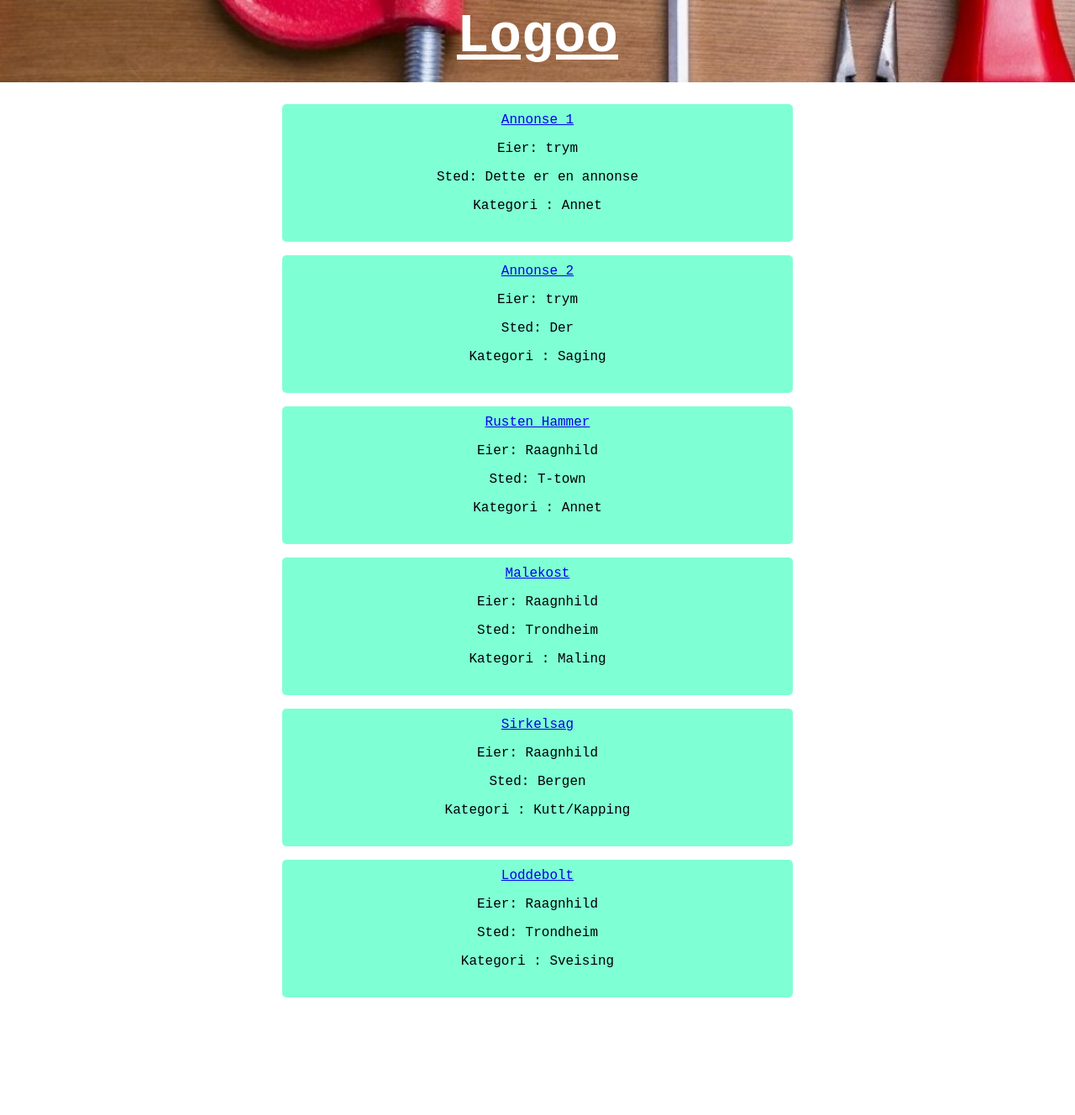
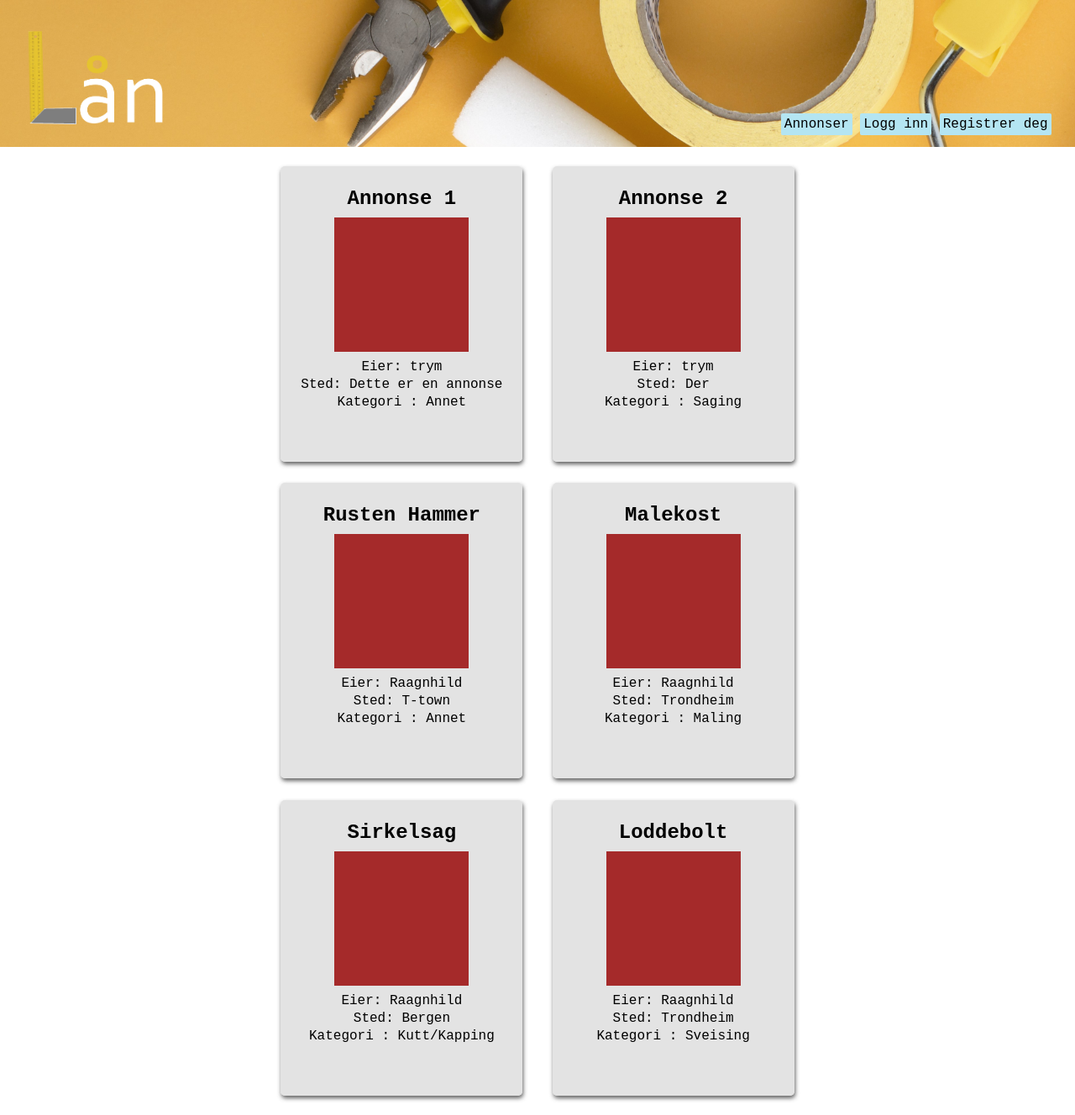
Before and after one commit to andreastande/Verktoy, a Django app: page /homepage/listing/overview in a window 1280 px wide. Shown: the whole page at 84% size. Before the commit the page ends 1188 px from the top, so only its background shows below. Run offline with Django 4.2, Linux system fonts and the light colour scheme; data comes from the database, SQL or seed files in the repository; both versions use the stored data as it was after the commit.

Commit message:
navigation bar implemented

```diff
--- a/verktoy_project/homepage/templates/homepage/landingpage.html
+++ b/verktoy_project/homepage/templates/homepage/landingpage.html
@@ -14,7 +14,9 @@
   <body class="bg">
     <div class="landingpage">
         <div class="logodiv">
-            <a href="{% url 'homepage:home' %}">Logoo</a>
+            <a href="{% url 'homepage:home' %}">
+              <img src="{% static 'img/logo.png' %}" alt="En nydelig logo" class="logoIMG">
+            </a>
         </div>
         <div>
             <a href="{% url 'homepage:home' %}" class=knapp>Videre</a>
--- a/verktoy_project/homepage/templates/homepage/listing.html
+++ b/verktoy_project/homepage/templates/homepage/listing.html
@@ -17,10 +17,10 @@
         {{listing.location}}</p>
       <br>
       <p>Beskrivelse: <br>
-        {{listing.location}}</p>
+        {{listing.location}}</p> {% comment "Change to description" %}{% endcomment %}
       <br>
       <p>Kategori <br>
-        {{listing.location}}</p>
+        {{listing.location}}</p>{% comment "Change to category" %}{% endcomment %}
       <br>
       <a href="{% url 'homepage:listing_overview' %}" class="knapp">Tilbake til oversikt</a>
     </div>
--- a/verktoy_project/homepage/templates/homepage/listing_create.html
+++ b/verktoy_project/homepage/templates/homepage/listing_create.html
@@ -3,6 +3,7 @@
 {% block title %} Opprett profil {% endblock title%}
 {% block content %}
     <div>
+        <!--TODO: After submitting listing, return to listing overview or your profile-->
         <form action="" method = "post">
             {% csrf_token %}
             {{ form.as_p }}
--- a/verktoy_project/homepage/templates/homepage/listing_overview.html
+++ b/verktoy_project/homepage/templates/homepage/listing_overview.html
@@ -5,11 +5,15 @@
         {% for listing in all_listings %}
             {% if not listing.loaned %}
                 <div class="listingDIV">
-                    <a href="{% url 'homepage:listing' listing_id=listing.id %}">{{listing.title}}</a>
-                    <p>Eier: {{listing.owner}}</p>
-                    <p>Sted: {{listing.location}}</p>
-                    <p>Kategori : {{listing.get_category_display}}</p>
-                    <br>
+                    <a href="{% url 'homepage:listing' listing_id=listing.id %}" class="listingLink">invisible link!</a>
+                    <div class="listingContent">
+                        <h2>{{listing.title}}</h2>
+                        <div class="listingImg"></div>
+                        <p>Eier: {{listing.owner}}</p>
+                        <p>Sted: {{listing.location}}</p>
+                        <p>Kategori : {{listing.get_category_display}}</p>
+                        <br>
+                    </div>
                 </div>
             {% endif %}
         {% endfor %}
--- a/verktoy_project/users/static/stylish.css
+++ b/verktoy_project/users/static/stylish.css
@@ -1,6 +1,6 @@
 .bg {
     margin: 0px;
-    background-image: url("../static/img/standinBG.jpg");
+    background-image: url("../static/img/standinBG2_r.jpg");
     background-size: cover;
     height: 100%;
     min-height: 100vh;
@@ -32,24 +32,31 @@ h5 {
     margin-left: 0px;
 }
 
-
 .topbar {
     margin: auto;
-    width: 50%;
+    padding: 1vh;
     text-align: center;
-    padding: 1vh;
 }
-.topbar a{
-    font-weight: bold;
-    font-size: 5vw;
-    color: white;
+
+.topbar .logoIMG{
+    height: 15vh;
 }
-.topbar a:visited{
-    color: white;
+
+.topbarBox{
+    width: 48%;
+    margin-top: 3vh;
+    display: inline-block;
+    text-align: right;
+}
+.topbarBoxImg{
+    width: 48%;
+    margin-top: 3vh;
+    display: inline-block;
+    text-align: left;
 }
 
 button, .knapp, .knappStor {
-    background-color: rgb(97, 152, 255);
+    background-color: rgb(180, 229, 242);
     padding: 4px;
     text-decoration: none;
     box-shadow: 2px;
@@ -58,7 +65,6 @@ button, .knapp, .knappStor {
     border: none;
     border-radius: 2px;
     font-size: 16px;
-
 }
 
 .knappStor {
@@ -68,10 +74,11 @@ button, .knapp, .knappStor {
 }
 
 button:hover, .knapp:hover, .knappStor:hover{
-    background-color: rgb(118, 222, 206);
+    background-color: rgb(162, 229, 247);
 }
+
 button:active, .knapp:active, .knappStor:active{
-    background-color: rgb(60, 247, 219);
+    background-color: rgb(80, 217, 255);
 }
 
 .knapp:visited, .knappStor:visited{
@@ -79,7 +86,7 @@ button:active, .knapp:active, .knappStor:active{
 }
 
 .landingpage {
-    background-image: radial-gradient(rgba(255, 255, 255, 0),black);
+    background-image: radial-gradient(rgba(255, 255, 255, 0),rgba(0, 0, 0, 0.705));
     height: 100vh;
     width: 100%;
     text-align: center;
@@ -87,17 +94,48 @@ button:active, .knapp:active, .knappStor:active{
     font-size: 5vw;
     color: white;
 }
+
 .landingpage .logodiv{
     padding-top: 35vh;
     padding-bottom: 35vh;
 }
-.landingpage a:visited{
-    color: white;
+
+.landingpage .logoIMG{
+    height: 20vh;
 }
 
 .listingDIV{
-    background-color: aquamarine;
-    padding-top: 10px;
-    margin: 2vh;
+    background-color: rgba(218, 218, 218, 0.737);
+    box-shadow: 1px 3px 5px rgba(63, 63, 63, 0.813);
+    padding: 2vh;
+    margin: 1vw;
     border-radius: 5px;
+    display: inline-block;
+    width: 20vw;
+    height: 40vh;
+    line-height: 5px;
+    text-align: left;
 }
+
+.listingDIV:hover{
+    background-color: rgba(192, 223, 225, 0.737);
+}
+
+.listingLink{
+    color: transparent;
+    position: absolute;
+    width: inherit;
+    height: inherit;
+    line-height: normal;
+}
+
+.listingImg{
+    display: inline-block;
+    background-color: brown;
+    height: 20vh;
+    width: 20vh;
+}
+
+.listingContent{
+    text-align: center;
+}
--- a/verktoy_project/users/templates/users/base.html
+++ b/verktoy_project/users/templates/users/base.html
@@ -12,8 +12,24 @@
     </title>
   </head>
   <header> <div class="topbar">
-    <a href="{% url 'homepage:home' %}">Logoo</a>
-  </div> </header>
+    <div class="topbarBoxImg">
+      <a href="{% url 'homepage:home' %}" class="Logo">
+        <img src="{% static 'img/logo.png' %}" alt="En nydelig logo" class="logoIMG">
+      </a>
+    </div>
+    <div class="topbarBox">
+        <a href="{% url 'homepage:listing_overview' %}" class="knapp">Annonser</a>
+        {% if user.is_authenticated %}
+        <a href="{% url 'homepage:add_listing' %}" class="knapp">Opprett Annonse</a>
+        <a href="{% url 'users:my_profile' %}" class="knapp">Min Profil</a>
+        <a href="{% url 'logout' %}" class="knapp">Logg Ut</a>
+        {% else %}
+        <a href="{% url 'login' %}" class="knapp">Logg inn</a>
+        <a href="{% url 'users:signup' %}" class="knapp">Registrer deg</a>
+        {% endif %}
+    </div>
+  </div>
+</header>
 
   <body class="bg">
     <div class="contentBG">
```
Also changed, not shown: verktoy_project/db.sqlite3, verktoy_project/users/static/img/logo.png (added), verktoy_project/users/static/img/standinBG2_r.jpg (added), verktoy_project/users/static/img/standinFavIcon.png.
